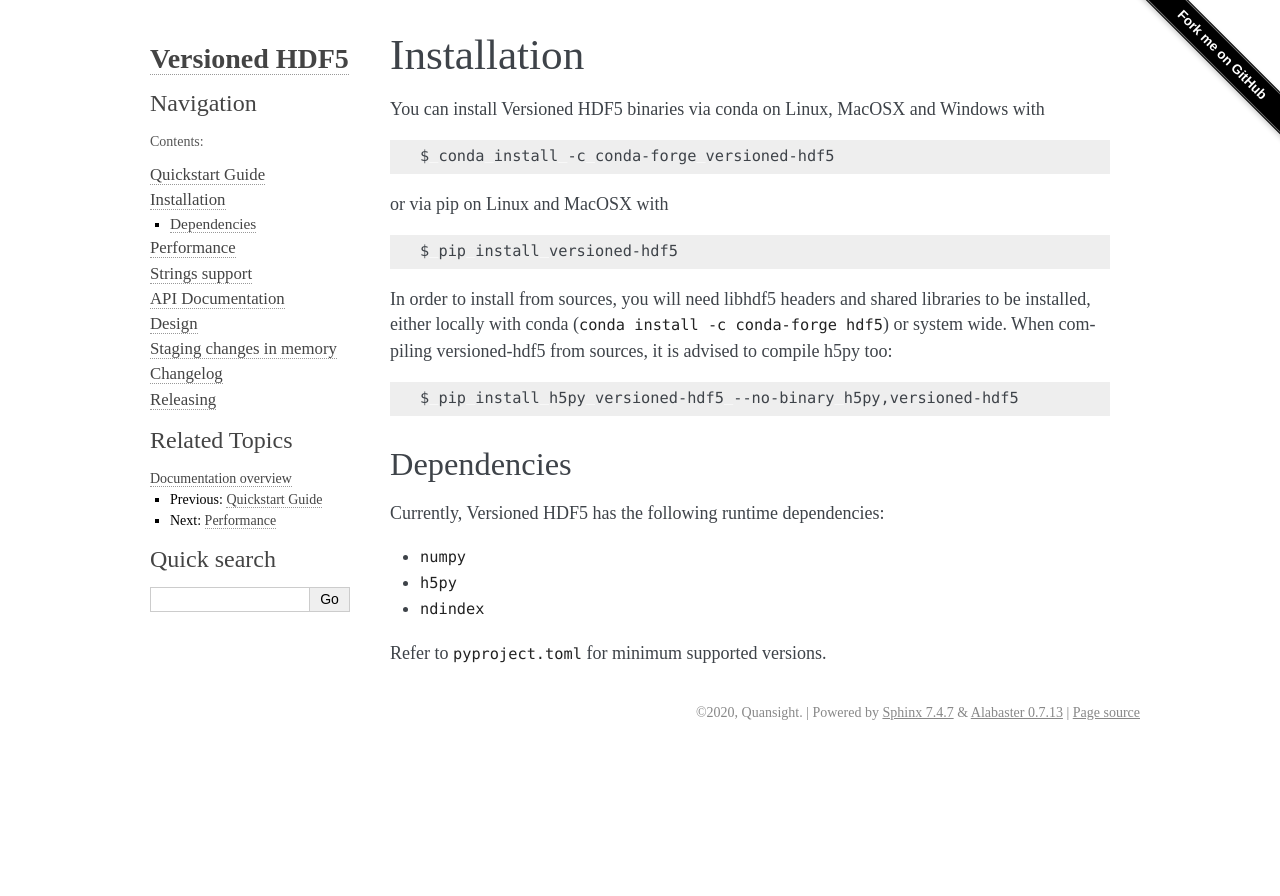
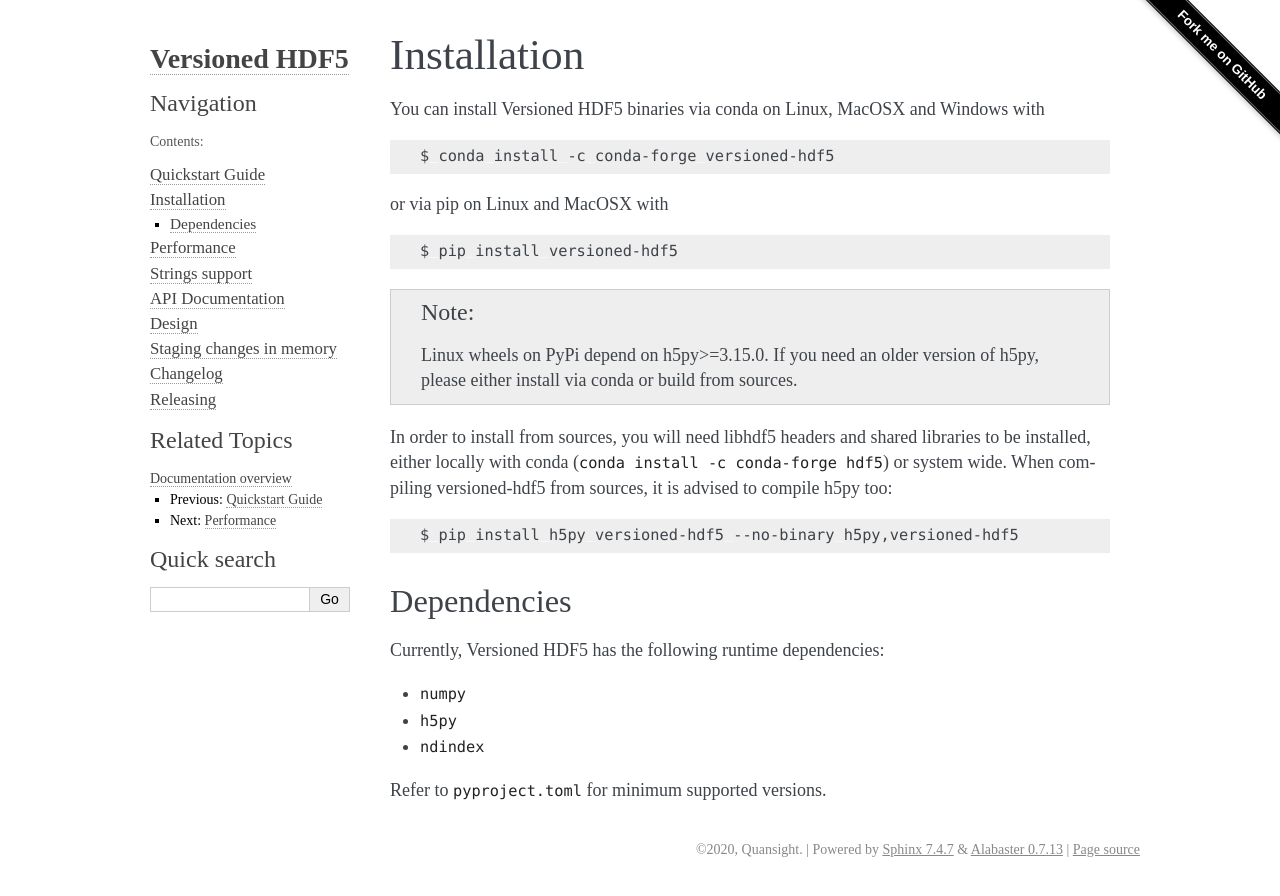
Before and after one commit to deshaw/versioned-hdf5, a Sphinx documentation site: the page built from docs/installation.rst, in a window 1280 px wide. Shown: the top 896 px of the page. Built offline with Sphinx 7.4.7, drawn with Linux system fonts in a browser that asks for light colours.

Commit message:
Fix Linux wheels (#467)

```diff
--- a/docs/installation.rst
+++ b/docs/installation.rst
@@ -12,6 +12,11 @@ or via pip on Linux and MacOSX with
 .. code-block:: bash
 
    $ pip install versioned-hdf5
+
+.. note::
+
+   Linux wheels on PyPi depend on h5py>=3.15.0. If you need an older version of
+   h5py, please either install via conda or build from sources.
 
 In order to install from sources, you will need libhdf5 headers and shared libraries
 to be installed, either locally with conda (``conda install -c conda-forge hdf5``) or
```
Also changed, not shown: pyproject.toml (+11 -2 lines), 1 other file.
